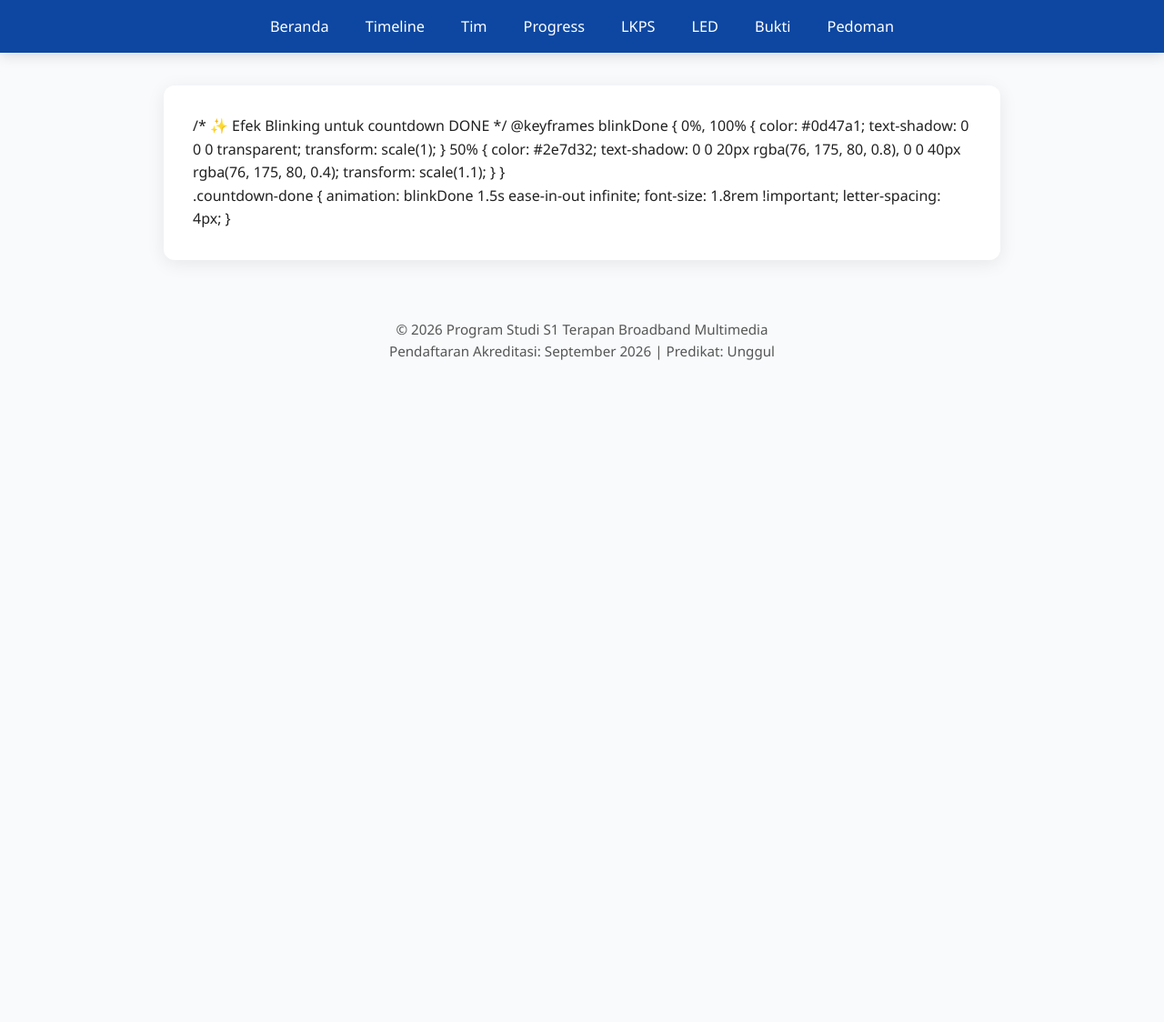
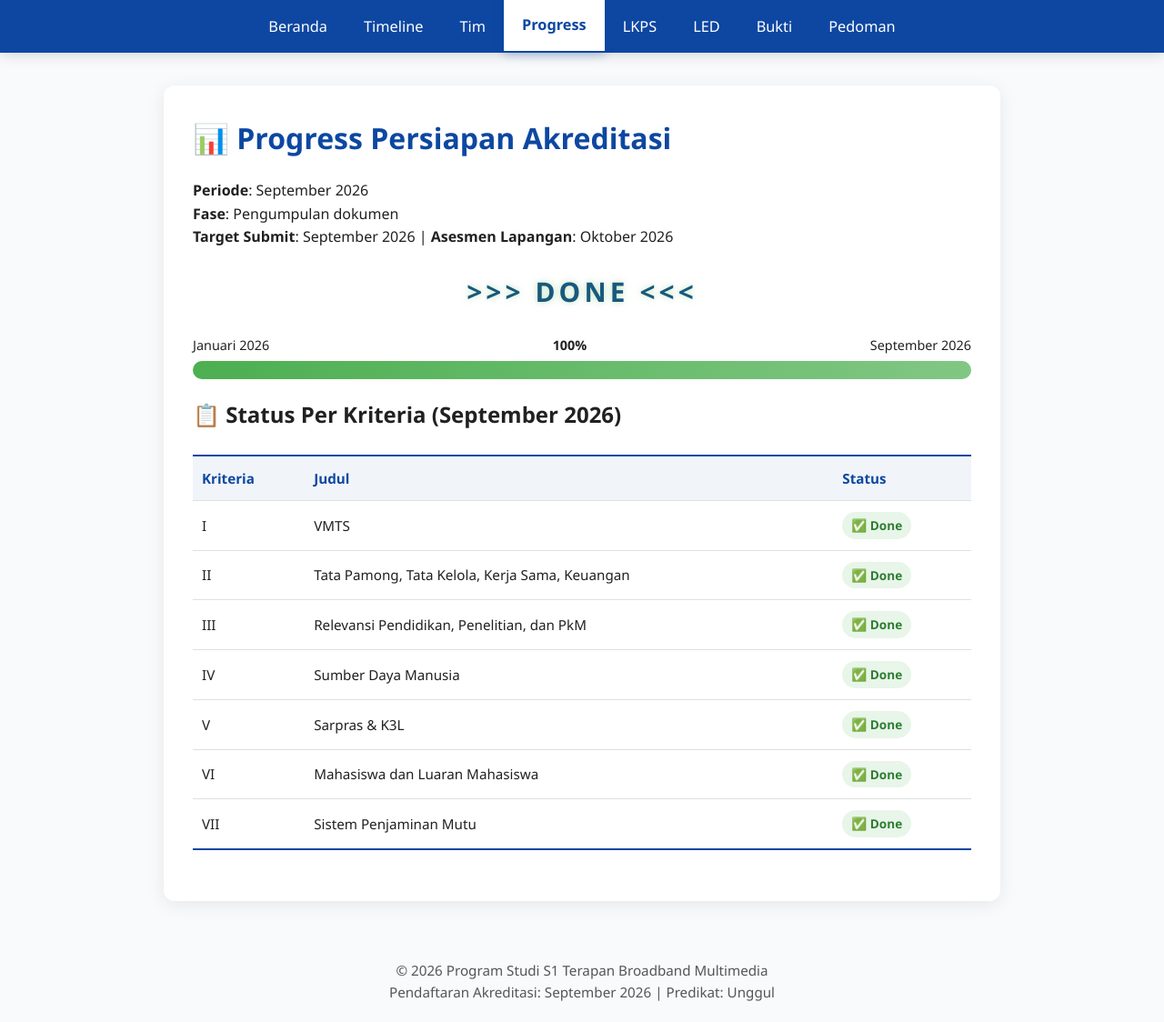
Before and after one commit to portal-psbm/aksibm-26, a Jekyll site: the page built from progress.md, in a window 1280 px wide and 1124 px high. Shown: the whole window at 91% size. Built offline with Jekyll 4.4.1, drawn with Linux system fonts in a browser that asks for light colours; our own code applies the rules of GitHub Pages for plain Markdown files.

Commit message:
Update progress

```diff
--- a/progress.md
+++ b/progress.md
@@ -1,19 +1,171 @@
-/* ✨ Efek Blinking untuk countdown DONE */
-@keyframes blinkDone {
-  0%, 100% {
+---
+layout: default
+title: Progress
+permalink: /progress/
+---
+
+# 📊 Progress Persiapan Akreditasi
+
+**Periode**: September 2026
+**Fase**: Pengumpulan dokumen
+**Target Submit**: September 2026 | **Asesmen Lapangan**: Oktober 2026
+
+<div id="countdown-container" style="text-align: center; margin: 24px 0;">
+  <div id="countdown" style="font-size: 1.2rem; font-weight: 600; color: #0d47a1;"></div>
+</div>
+
+<div style="margin: 20px 0;">
+  <div style="display: flex; justify-content: space-between; margin-bottom: 6px; font-size: 0.9rem;">
+    <span>Januari 2026</span>
+    <span><strong id="progress-percent">100%</strong></span>
+    <span>September 2026</span>
+  </div>
+  <div style="height: 20px; background: #e0e0e0; border-radius: 10px; overflow: hidden;">
+    <div id="progress-bar" style="height: 100%; background: linear-gradient(to right, #4caf50, #81c784); width: 100%; transition: width 0.5s ease;"></div>
+  </div>
+</div>
+
+<script>
+  const progressPercent = 100;
+  document.getElementById('progress-bar').style.width = progressPercent + '%';
+  document.getElementById('progress-percent').textContent = progressPercent + '%';
+
+  const targetDate = new Date('2026-09-01T00:00:00');
+  function updateCountdown() {
+    const now = new Date();
+    const diff = targetDate - now;
+    if (diff <= 0) {
+      const countdownEl = document.getElementById('countdown');
+      countdownEl.innerHTML = '>>> DONE <<<';
+      countdownEl.classList.add('countdown-done');
+      return;
+    }
+    const days = Math.floor(diff / (1000 * 60 * 60 * 24));
+    const months = Math.floor(days / 30);
+    const remainingDays = days % 30;
+    document.getElementById('countdown').innerHTML =
+      `Sisa waktu: ${months} bulan ${remainingDays} hari`;
+  }
+  setInterval(updateCountdown, 60000);
+  updateCountdown();
+</script>
+
+## 📋 Status Per Kriteria (September 2026)
+
+<style>
+  .progress-table {
+    width: 100%;
+    border-collapse: separate;
+    border-spacing: 0;
+    margin: 24px 0;
+    font-size: 0.95rem;
+  }
+  .progress-table th,
+  .progress-table td {
+    padding: 12px 10px;
+    text-align: left;
+    border-bottom: 1px solid #e0e0e0;
+  }
+  .progress-table th {
+    background-color: #f1f5f9;
+    font-weight: 600;
     color: #0d47a1;
-    text-shadow: 0 0 0 transparent;
-    transform: scale(1);
+    border-top: 2px solid #0d47a1;
   }
-  50% {
+  .progress-table tr:last-child td {
+    border-bottom: 2px solid #0d47a1;
+  }
+  .status-badge {
+    display: inline-block;
+    padding: 4px 10px;
+    border-radius: 20px;
+    font-size: 0.85rem;
+    font-weight: 600;
+  }
+  .status-belum {
+    background-color: #ffebee;
+    color: #d32f2f;
+  }
+  .status-persiapan {
+    background-color: #fff8e1;
+    color: #f57c00;
+  }
+  .status-done {
+    background-color: #e8f5e9;
     color: #2e7d32;
-    text-shadow: 0 0 20px rgba(76, 175, 80, 0.8), 0 0 40px rgba(76, 175, 80, 0.4);
-    transform: scale(1.1);
   }
-}
 
-.countdown-done {
-  animation: blinkDone 1.5s ease-in-out infinite;
-  font-size: 1.8rem !important;
-  letter-spacing: 4px;
-}
+  /* ✨ Efek Blinking untuk countdown DONE */
+  @keyframes blinkDone {
+    0%, 100% {
+      color: #0d47a1;
+      text-shadow: 0 0 0 transparent;
+      transform: scale(1);
+    }
+    50% {
+      color: #2e7d32;
+      text-shadow: 0 0 20px rgba(76, 175, 80, 0.8), 0 0 40px rgba(76, 175, 80, 0.4);
+      transform: scale(1.1);
+    }
+  }
+
+  .countdown-done {
+    animation: blinkDone 1.5s ease-in-out infinite;
+    font-size: 1.8rem !important;
+    letter-spacing: 4px;
+  }
+
+  @media (max-width: 600px) {
+    .progress-table th, .progress-table td {
+      padding: 10px 8px;
+      font-size: 0.88rem;
+    }
+  }
+</style>
+
+<table class="progress-table">
+  <thead>
+    <tr>
+      <th>Kriteria</th>
+      <th>Judul</th>
+      <th>Status</th>
+    </tr>
+  </thead>
+  <tbody>
+    <tr>
+      <td>I</td>
+      <td>VMTS</td>
+      <td><span class="status-badge status-done">✅ Done</span></td>
+    </tr>
+    <tr>
+      <td>II</td>
+      <td>Tata Pamong, Tata Kelola, Kerja Sama, Keuangan</td>
+      <td><span class="status-badge status-done">✅ Done</span></td>
+    </tr>
+    <tr>
+      <td>III</td>
+      <td>Relevansi Pendidikan, Penelitian, dan PkM</td>
+      <td><span class="status-badge status-done">✅ Done</span></td>
+    </tr>
+    <tr>
+      <td>IV</td>
+      <td>Sumber Daya Manusia</td>
+      <td><span class="status-badge status-done">✅ Done</span></td>
+    </tr>
+    <tr>
+      <td>V</td>
+      <td>Sarpras & K3L</td>
+      <td><span class="status-badge status-done">✅ Done</span></td>
+    </tr>
+    <tr>
+      <td>VI</td>
+      <td>Mahasiswa dan Luaran Mahasiswa</td>
+      <td><span class="status-badge status-done">✅ Done</span></td>
+    </tr>
+    <tr>
+      <td>VII</td>
+      <td>Sistem Penjaminan Mutu</td>
+      <td><span class="status-badge status-done">✅ Done</span></td>
+    </tr>
+  </tbody>
+</table>
```
